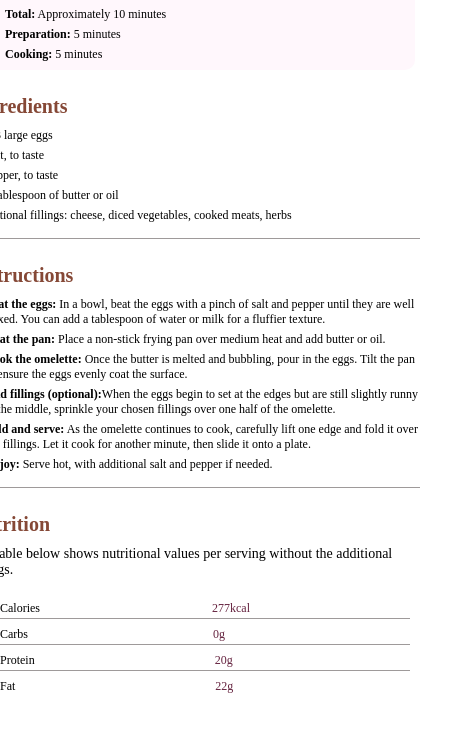
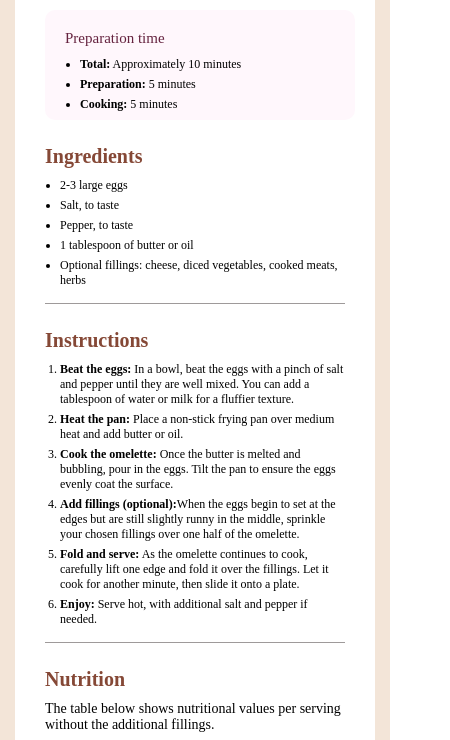
Before and after one commit to denveur/denveur-recipe-page-main, a plain HTML site: page index.html in a window 390 px wide. Shown: the part 412-1152 px from the top of the page, 450 px wide, since content can reach past the window. Drawn offline with Linux system fonts and the light colour scheme.

Commit message:
Add files via upload
recipe-page-main

```diff
--- a/index.css
+++ b/index.css
@@ -129,3 +129,9 @@ span{
 .b2{
     border: none;
 }
+
+@media  (max-width:475px) {
+    .content{
+        width: 300px;
+    }
+}
```
